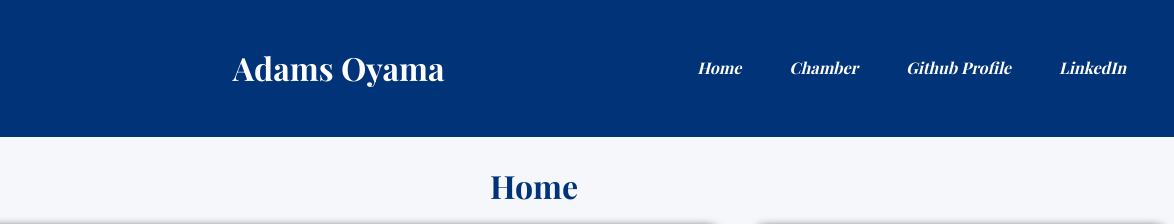
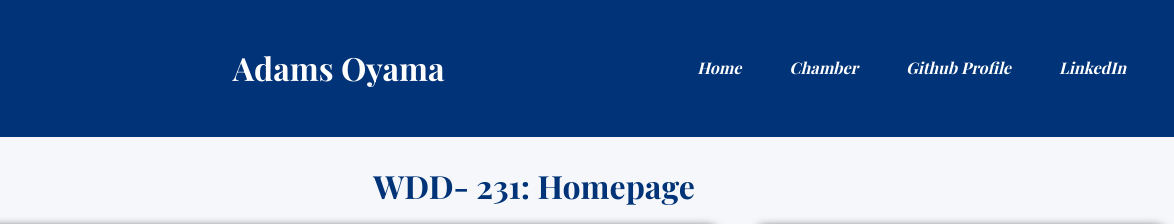
Before and after one commit to adamsoyama/wdd231, a plain HTML site: page index.html in a window 1280 px wide. Shown: the top 224 px of the page, 106-1280 px from the left. Drawn offline with nearby package versions, Linux system fonts and the light colour scheme.

Commit message:
made chanhes to the html

```diff
--- a/index.html
+++ b/index.html
@@ -4,8 +4,8 @@
 <head>
     <meta charset="UTF-8">
     <meta name="viewport" content="width=device-width, initial-scale=1.0">
-    <title>Adams Oyama's Portfolio</title>
-    <meta name="description" content="WDD 231 - Chamber of Commerce homepage">
+    <title>WDD 231 - Homepage</title>
+    <meta name="description" content="WDD 231 - Chamber of chamber portfolio homepage">
     <meta name="author" content="Adams Oyama">
     <link rel="stylesheet" href="https://cdnjs.cloudflare.com/ajax/libs/normalize/8.0.1/normalize.min.css">
     <link rel="preconnect" href="https://fonts.gstatic.com" crossorigin>
@@ -33,7 +33,7 @@
         </nav>
     </header>
     <main>
-        <h1>Home</h1>
+        <h1>WDD- 231: Homepage</h1>
         <div class="grid-container">
             <section>
                 <h2>Course Work</h2>
```
